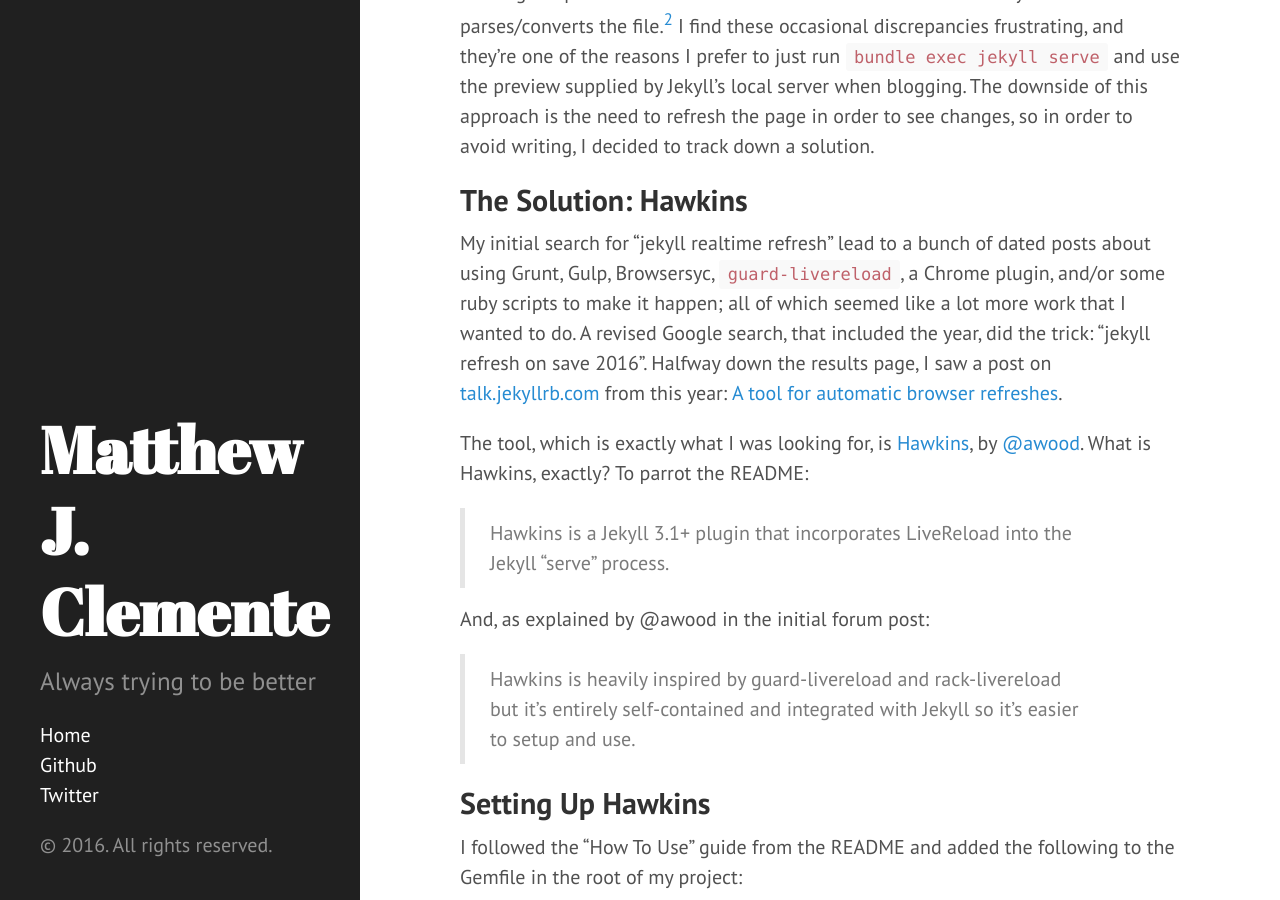
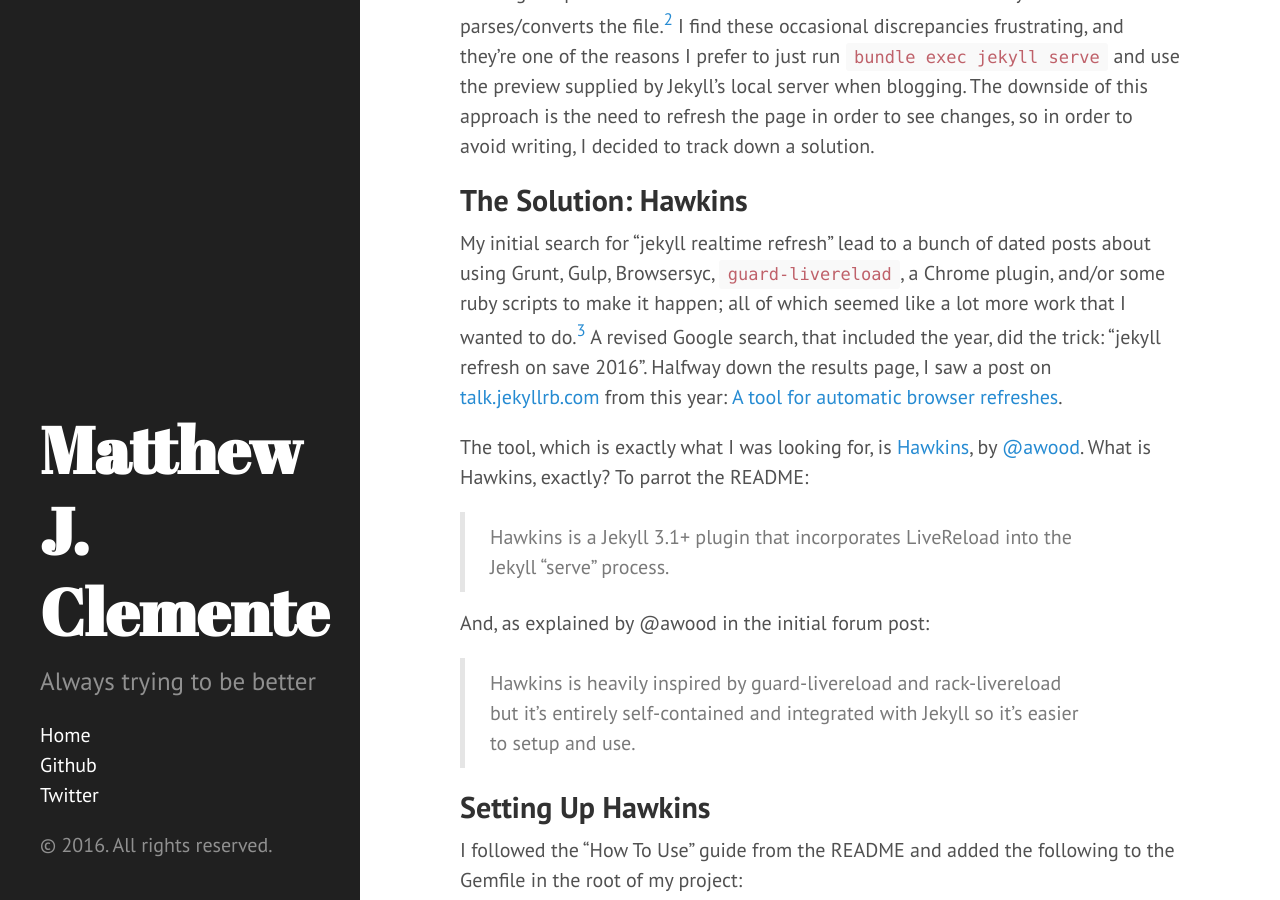
Before and after one commit to mjclemente/mjclemente.github.io, a Jekyll site: the page built from _posts/2016-07-29-live-reload-with-jekyll-and-hawkins.markdown, in a window 1280 px wide and 900 px high, scrolled down 424 px. Built offline with Jekyll 4.4.1, drawn with Linux system fonts in a browser that asks for light colours; comment, search, counter and statistics services are not loaded; some of the changed text lies outside the part shown.

Commit message:
Update regarding impatient jekyll

```diff
--- a/_posts/2016-07-29-live-reload-with-jekyll-and-hawkins.markdown
+++ b/_posts/2016-07-29-live-reload-with-jekyll-and-hawkins.markdown
@@ -12,7 +12,7 @@
 
 ## The Solution: Hawkins
 
-My initial search for "jekyll realtime refresh" lead to a bunch of dated posts about using Grunt, Gulp, Browsersyc, `guard-livereload`, a Chrome plugin, and/or some ruby scripts to make it happen; all of which seemed like a lot more work that I wanted to do. A revised Google search, that included the year, did the trick: "jekyll refresh on save 2016". Halfway down the results page, I saw a post on [talk.jekyllrb.com](https://talk.jekyllrb.com/) from this year: [A tool for automatic browser refreshes](https://talk.jekyllrb.com/t/a-tool-for-automatic-browser-refreshes/2150).
+My initial search for "jekyll realtime refresh" lead to a bunch of dated posts about using Grunt, Gulp, Browsersyc, `guard-livereload`, a Chrome plugin, and/or some ruby scripts to make it happen; all of which seemed like a lot more work that I wanted to do.[^3] A revised Google search, that included the year, did the trick: "jekyll refresh on save 2016". Halfway down the results page, I saw a post on [talk.jekyllrb.com](https://talk.jekyllrb.com/) from this year: [A tool for automatic browser refreshes](https://talk.jekyllrb.com/t/a-tool-for-automatic-browser-refreshes/2150).
 
 The tool, which is exactly what I was looking for, is [Hawkins](https://github.com/awood/hawkins), by [@awood](https://github.com/awood). What is Hawkins, exactly? To parrot the README:
 
@@ -47,3 +47,4 @@
 <hr />
 [^1]: Mou, MacDown, Byword, iA Writer, plugins for Sublime Text 3, to name a few. None of them bad; they're just not at quite the same level.
 [^2]: Here are two basic example: 1) They handle escaping special characters differently, which can result in some very funky looking output. 2) LightPaper's syntax highlighting is not as robust.
+[^3]: Update (8/1/2016): In the comments, [@bdavidxyz](https://github.com/bdavidxyz) mentioned his project [Impatient Jekyll](http://bdavidxyz.github.io/impatient-jekyll/), which provides live-reload and more. If you'd like a more full featured dev environment for Jekyll, without that much more work, you should check it out.
```
